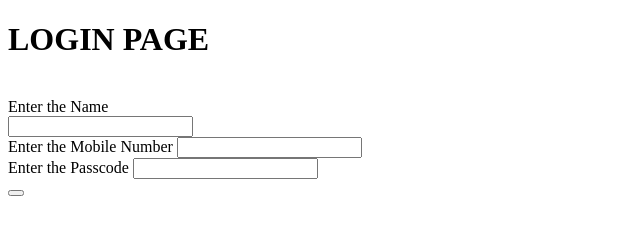
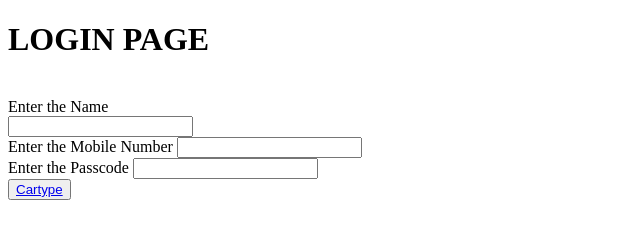
Before and after one commit to Christykumar/CABAPP-ui, a plain HTML site: page index.html in a window 1280 px wide. Shown: the whole page, without its empty margins (0-640 px from the left). Drawn offline with Linux system fonts and the light colour scheme.

Commit message:
Update index.html

```diff
--- a/index.html
+++ b/index.html
@@ -15,7 +15,7 @@
 		<input type="number" name="MobileNo"required><br />
 		<lable for="Passcode">Enter the Passcode</lable>
 		<input type="text" name="Passcode"required><br />
-		<button><a href= Cabtypehtml.html></a></button>
+		<button><a href= Cabtypehtml.html>Cartype</a></button>
 
 	</form>
 
```
